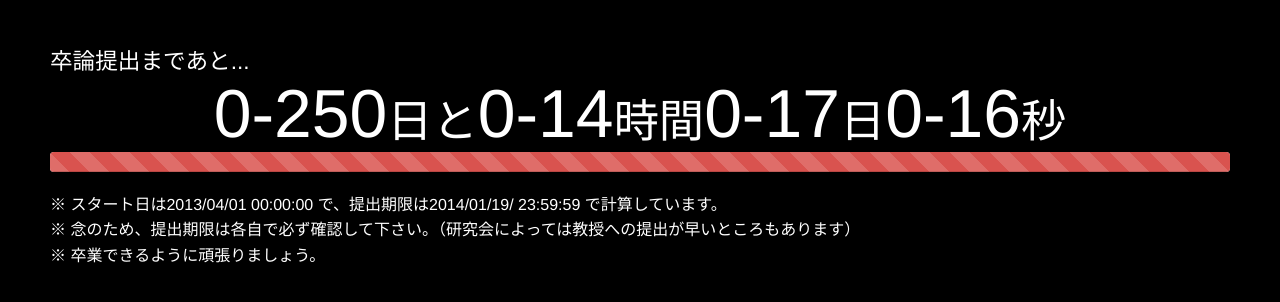
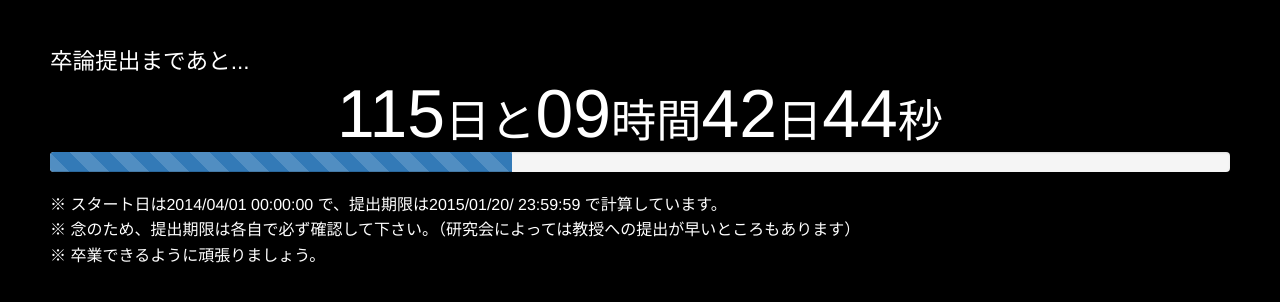
Before and after one commit to saxsir/so2proTimer, a website: page dev/index.jade in a window 1280 px wide. Drawn offline with nearby package versions, Linux system fonts and the light colour scheme; files that its build step writes are made by us from their sources.

Commit message:
締め切りを2015卒用に変更

```diff
--- a/dev/index.jade
+++ b/dev/index.jade
@@ -28,7 +28,7 @@ html(lang="ja")
               .sr-only 残り時間
         section#info
           ul
-            li スタート日は2013/04/01 00:00:00 で、提出期限は2014/01/19/ 23:59:59 で計算しています。
+            li スタート日は2014/04/01 00:00:00 で、提出期限は2015/01/20/ 23:59:59 で計算しています。
             li 念のため、提出期限は各自で必ず確認して下さい。（研究会によっては教授への提出が早いところもあります）
             li 卒業できるように頑張りましょう。
     script(src='./scripts/app.js')
--- a/dev/scripts/app.js
+++ b/dev/scripts/app.js
@@ -1,7 +1,7 @@
 /*!
  * so2proTimer script v1.0.0
  *
- * Copyright 2013 saxsir
+ * Copyright 2013-2014 saxsir
  *
  * Released under the MIT license
  * http://opensource.org/licenses/MIT
@@ -9,14 +9,13 @@
  * If you are interested in programming, please come and join hhlab!!
  * http://www.sfc.keio.ac.jp/introducing_labs/20110712.html
  *
- * Date: 2013-10-29
+ * Date: 2014-09-27
  */
 (function(d) {
-  //@todo: 複数イベントを綺麗に整理できるように管理オブジェクトと締め切りオブジェクトをつくる
-
-  // 2014/1/19 23:59:59まで
-  var startTime = new Date(2013, 3, 1, 0, 0, 0),
-    deadline = new Date(2014, 0, 19, 23, 59, 59),
+  //TODO: 日付を動的に読み込むようにしたい（放置したい）
+  // 2015/1/20 23:59:59まで
+  var startTime = new Date(2014, 3, 1, 0, 0, 0),
+    deadline = new Date(2015, 0, 20, 23, 59, 59),
     allTerm = ((deadline - startTime) / 1000) | 0,
     days = d.getElementById('days'),
     hours = d.getElementById('hours'),
```
